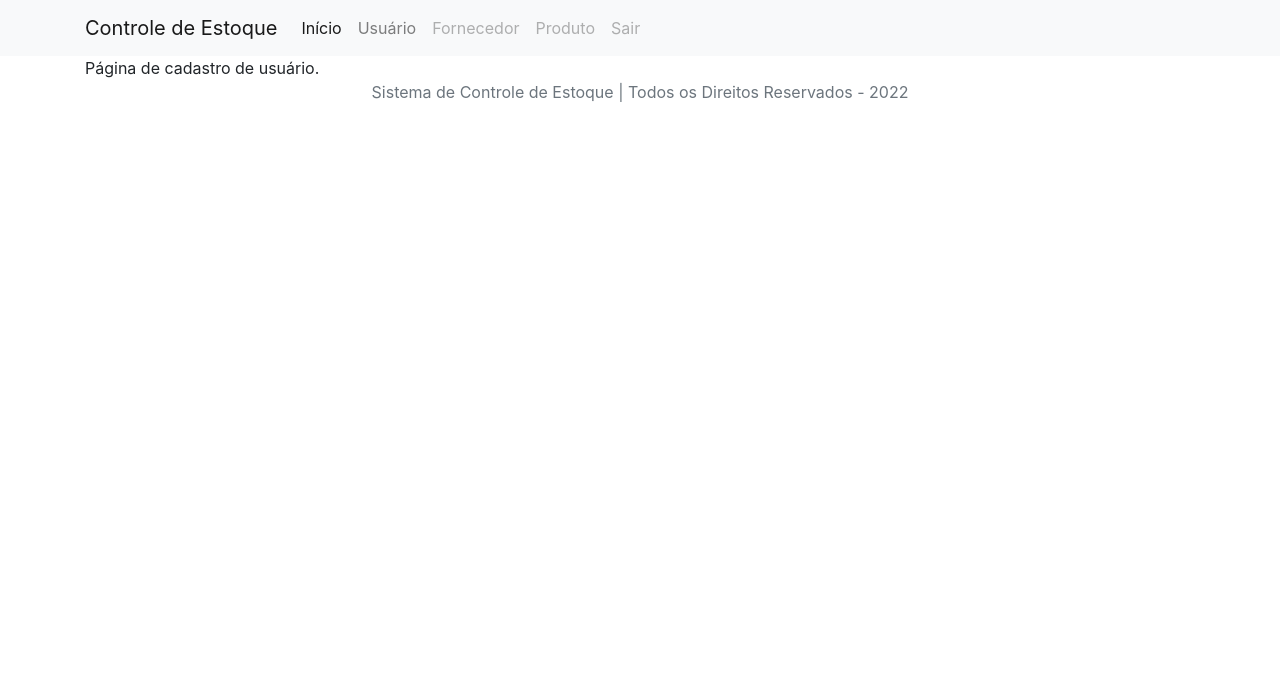
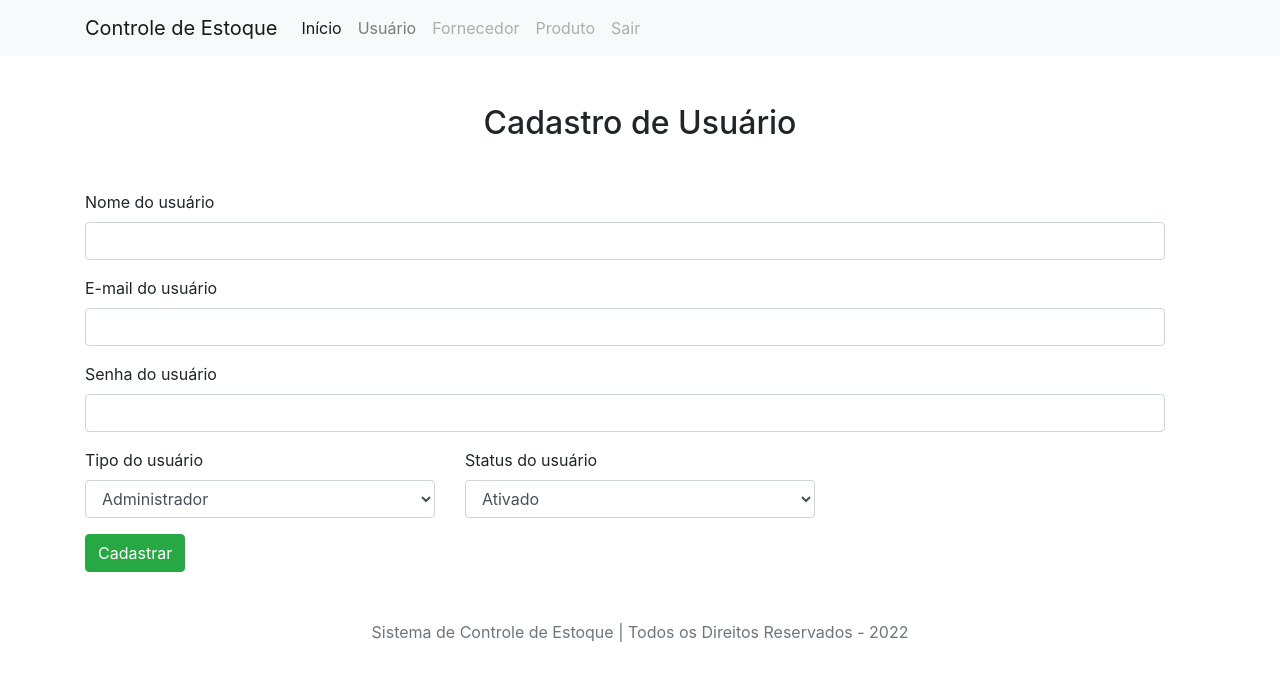
Before and after one commit to paulowolfgang/controle-estoque-web, a PHP site: page /user/register in a window 1280 px wide. Shown: the top 681 px of the page. Run offline with PHP 8.4, Linux system fonts and the light colour scheme; classes that the project's autoload settings leave out are loaded by file name; some libraries are stand-ins or nearby versions.

Commit message:
Formulário de cadastro de usuário

```diff
--- a/App/Views/user/register.php
+++ b/App/Views/user/register.php
@@ -1,3 +1,44 @@
 <div class="container">
-     Página de cadastro de usuário.
+     <center>
+          <!-- ### Título da página ### -->
+          <div class="mt-5 mb-5">
+               <h2>
+                    Cadastro de Usuário
+               </h2>
+          </div>
+     </center>
+     <!-- ### Início do formulário de cadastro -->
+     <div class="mb-5">
+          <form>
+               <div class="row col-lg-12 form-group">
+                    <label for="exampleInputEmail1"> Nome do usuário </label>
+                    <input type="email" class="form-control" id="nameUser" aria-describedby="emailHelp">
+               </div>
+               <div class="row col-lg-12 form-group">
+                    <label for="exampleInputEmail1"> E-mail do usuário </label>
+                    <input type="email" class="form-control" id="emailUser" aria-describedby="emailHelp">
+               </div>
+               <div class="row col-lg-12 form-group">
+                    <label for="exampleInputPassword1"> Senha do usuário </label>
+                    <input type="password" class="form-control" id="passUser">
+               </div>
+               <div class="row">
+                    <div class="col-lg-4 form-group">
+                         <label for="exampleFormControlSelect1">Tipo do usuário</label>
+                         <select class="form-control" id="typeUser">
+                              <option> Administrador </option>
+                              <option> Conferente </option>
+                         </select>
+                    </div>
+                    <div class="col-lg-4 form-group">
+                         <label for="exampleFormControlSelect1">Status do usuário</label>
+                         <select class="form-control" id="statusUser">
+                              <option>Ativado</option>
+                              <option>Desativado</option>
+                        </select>
+                    </div>
+               </div>
+               <button type="submit" class="btn btn-success">Cadastrar</button>
+          </form>
+     </div>
 </div>
```
